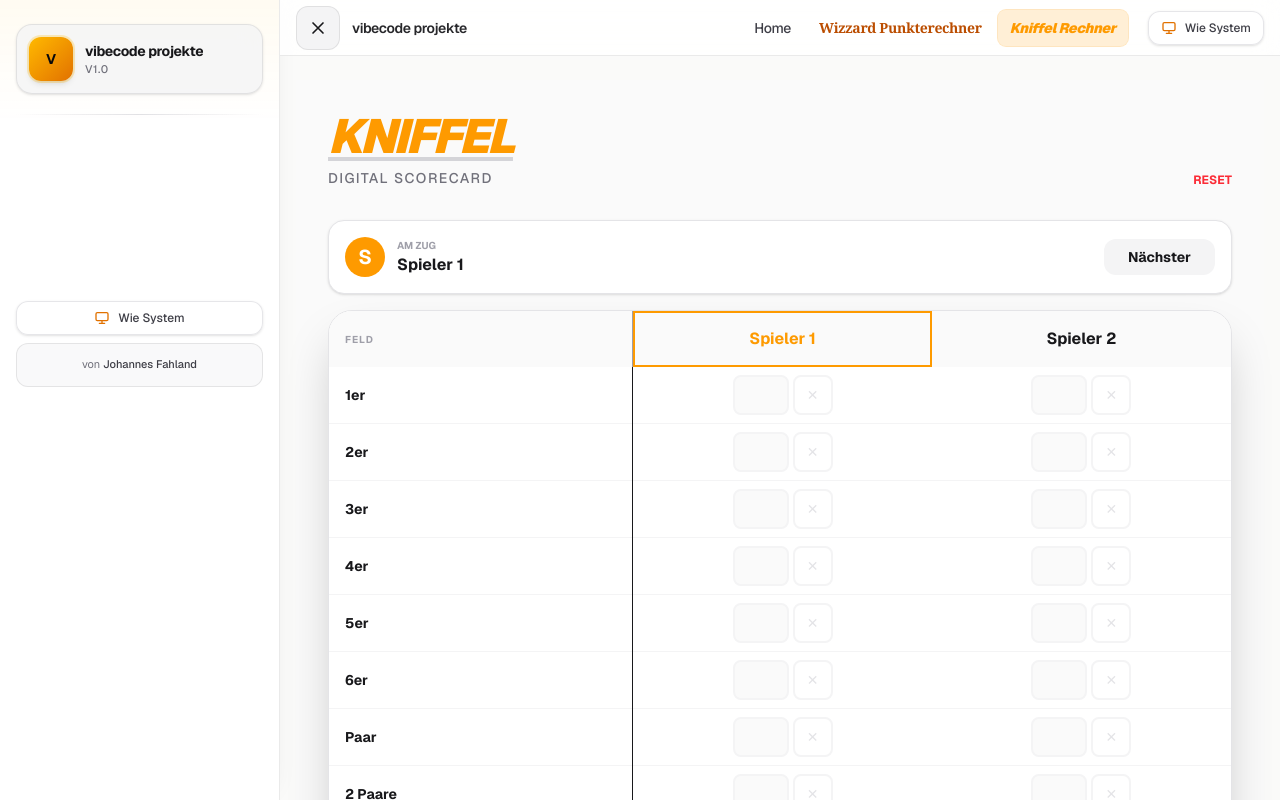
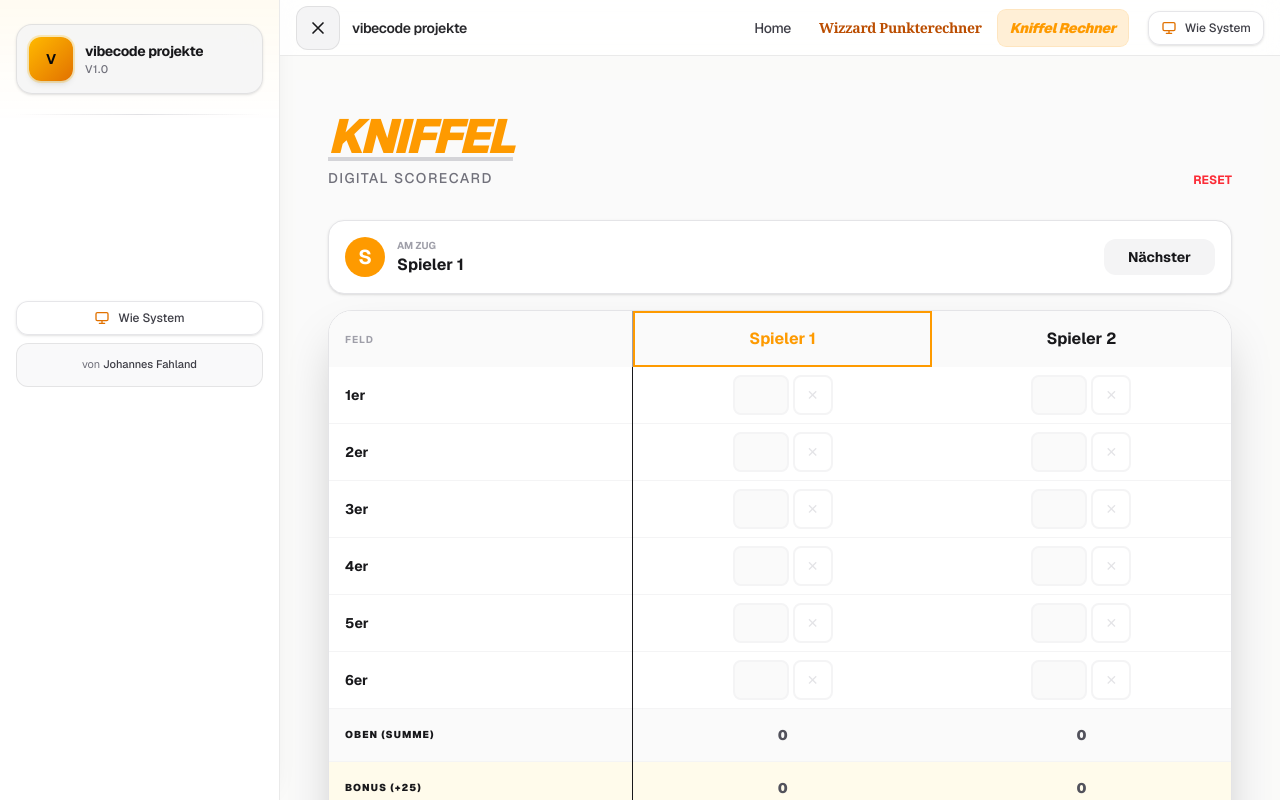
Before and after one commit to johannesfld/johannes-fahland, a Next.js app: page /kniffel-rechner in a window 1280 px wide. Both pictures are taken after a click on the button "SPIEL STARTEN". Built offline with nearby package versions, Linux system fonts and the light colour scheme.

Commit message:
Refactor score sheet to separate top and bottom categories for improved clarity and maintainability

```diff
--- a/components/kniffel/KniffelScoreSheet.tsx
+++ b/components/kniffel/KniffelScoreSheet.tsx
@@ -15,6 +15,9 @@ const CAT_LABELS: Record<string, string> = {
   fullHouse: "Full House", smallStraight: "Kl. Straße", largeStraight: "Gr. Straße",
   kniffel: "Kniffel", chance: "Chance"
 };
+
+const TOP_CATEGORIES: Category[] = ["ones", "twos", "threes", "fours", "fives", "sixes"];
+const BOTTOM_CATEGORIES: Category[] = ["onePair", "twoPairs", "threeKind", "fourKind", "fullHouse", "smallStraight", "largeStraight", "kniffel", "chance"];
 
 // --- Main Component ---
 export default function KniffelApp() {
@@ -105,31 +108,31 @@ export default function KniffelApp() {
                     </tr>
                   </thead>
                   <tbody className="divide-y divide-zinc-100 dark:divide-zinc-800 text-sm">
-                    {Object.entries(CAT_LABELS).map(([key, label]) => (
+                    {TOP_CATEGORIES.map((key) => (
                       <tr key={key} className="hover:bg-zinc-50/50 dark:hover:bg-zinc-800/30">
-                        <td className="sticky left-0 z-10 bg-white dark:bg-zinc-900 p-4 font-bold border-r dark:border-zinc-700 shadow-[2px_0_5px_rgba(0,0,0,0.02)]">{label}</td>
+                        <td className="sticky left-0 z-10 bg-white dark:bg-zinc-900 p-4 font-bold border-r dark:border-zinc-700 shadow-[2px_0_5px_rgba(0,0,0,0.02)]">{CAT_LABELS[key]}</td>
                         {scores.map((pScore, pIdx) => (
                           <td key={pIdx} className="p-2">
                             <div className="flex justify-center items-center gap-1">
-                              {FIXED_PTS[key as Category] ? (
+                              {FIXED_PTS[key] ? (
                                 <button
-                                  onClick={() => updateCell(pIdx, key as Category, pScore[key as Category].score ? null : FIXED_PTS[key as Category]!, false)}
-                                  className={`flex-1 h-10 rounded-lg border-2 font-black transition-all ${pScore[key as Category].score ? 'bg-emerald-500 border-emerald-500 text-white' : 'border-zinc-100 dark:border-zinc-800 text-zinc-300'}`}
+                                  onClick={() => updateCell(pIdx, key, pScore[key].score ? null : FIXED_PTS[key]!, false)}
+                                  className={`flex-1 h-10 rounded-lg border-2 font-black transition-all ${pScore[key].score ? 'bg-emerald-500 border-emerald-500 text-white' : 'border-zinc-100 dark:border-zinc-800 text-zinc-300'}`}
                                 >
-                                  {pScore[key as Category].score || FIXED_PTS[key as Category]}
+                                  {pScore[key].score || FIXED_PTS[key]}
                                 </button>
                               ) : (
                                 <input
                                   type="number" inputMode="numeric"
-                                  value={pScore[key as Category].score ?? ""}
-                                  disabled={pScore[key as Category].crossed}
-                                  onChange={e => updateCell(pIdx, key as Category, e.target.value === "" ? null : parseInt(e.target.value))}
+                                  value={pScore[key].score ?? ""}
+                                  disabled={pScore[key].crossed}
+                                  onChange={e => updateCell(pIdx, key, e.target.value === "" ? null : parseInt(e.target.value))}
                                   className="w-14 h-10 bg-zinc-50 dark:bg-zinc-800 border-2 border-zinc-100 dark:border-zinc-800 rounded-lg text-center font-bold focus:border-amber-500 outline-none disabled:opacity-20 transition-all"
                                 />
                               )}
                               <button
-                                onClick={() => updateCell(pIdx, key as Category, null, !pScore[key as Category].crossed)}
-                                className={`w-10 h-10 rounded-lg border-2 flex items-center justify-center transition-all ${pScore[key as Category].crossed ? 'bg-red-500 border-red-500 text-white' : 'border-zinc-100 dark:border-zinc-800 text-zinc-200 dark:text-zinc-700'}`}
+                                onClick={() => updateCell(pIdx, key, null, !pScore[key].crossed)}
+                                className={`w-10 h-10 rounded-lg border-2 flex items-center justify-center transition-all ${pScore[key].crossed ? 'bg-red-500 border-red-500 text-white' : 'border-zinc-100 dark:border-zinc-800 text-zinc-200 dark:text-zinc-700'}`}
                               >✕</button>
                             </div>
                           </td>
@@ -139,6 +142,37 @@ export default function KniffelApp() {
                     {/* Summenzeilen */}
                     <SumRow label="Oben (Summe)" players={scores} calc={s => sum(s, ["ones","twos","threes","fours","fives","sixes"])} />
                     <SumRow label="Bonus (+25)" players={scores} calc={s => sum(s, ["ones","twos","threes","fours","fives","sixes"]) >= 63 ? 25 : 0} highlight />
+                    {BOTTOM_CATEGORIES.map((key) => (
+                      <tr key={key} className="hover:bg-zinc-50/50 dark:hover:bg-zinc-800/30">
+                        <td className="sticky left-0 z-10 bg-white dark:bg-zinc-900 p-4 font-bold border-r dark:border-zinc-700 shadow-[2px_0_5px_rgba(0,0,0,0.02)]">{CAT_LABELS[key]}</td>
+                        {scores.map((pScore, pIdx) => (
+                          <td key={pIdx} className="p-2">
+                            <div className="flex justify-center items-center gap-1">
+                              {FIXED_PTS[key] ? (
+                                <button
+                                  onClick={() => updateCell(pIdx, key, pScore[key].score ? null : FIXED_PTS[key]!, false)}
+                                  className={`flex-1 h-10 rounded-lg border-2 font-black transition-all ${pScore[key].score ? 'bg-emerald-500 border-emerald-500 text-white' : 'border-zinc-100 dark:border-zinc-800 text-zinc-300'}`}
+                                >
+                                  {pScore[key].score || FIXED_PTS[key]}
+                                </button>
+                              ) : (
+                                <input
+                                  type="number" inputMode="numeric"
+                                  value={pScore[key].score ?? ""}
+                                  disabled={pScore[key].crossed}
+                                  onChange={e => updateCell(pIdx, key, e.target.value === "" ? null : parseInt(e.target.value))}
+                                  className="w-14 h-10 bg-zinc-50 dark:bg-zinc-800 border-2 border-zinc-100 dark:border-zinc-800 rounded-lg text-center font-bold focus:border-amber-500 outline-none disabled:opacity-20 transition-all"
+                                />
+                              )}
+                              <button
+                                onClick={() => updateCell(pIdx, key, null, !pScore[key].crossed)}
+                                className={`w-10 h-10 rounded-lg border-2 flex items-center justify-center transition-all ${pScore[key].crossed ? 'bg-red-500 border-red-500 text-white' : 'border-zinc-100 dark:border-zinc-800 text-zinc-200 dark:text-zinc-700'}`}
+                              >✕</button>
+                            </div>
+                          </td>
+                        ))}
+                      </tr>
+                    ))}
                     <SumRow label="Gesamt" players={scores} calc={calculateTotal} highlight large />
                   </tbody>
                 </table>
```
